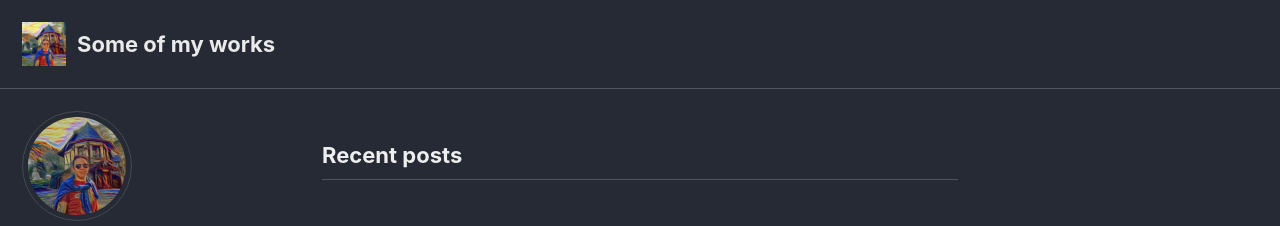
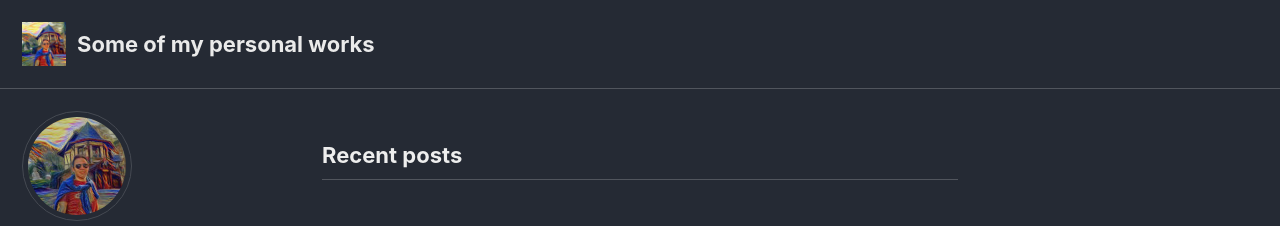
Before and after one commit to jahnog/jahnog.github.io, a Jekyll site: the page built from index.html, in a window 1280 px wide and 1315 px high. Shown: the top 226 px of the window. Built offline with Jekyll 4.4.1, drawn with Linux system fonts in a browser that asks for light colours; cached includes are drawn as plain includes; the list of posts is cut into pages by our own code; comment, search, counter and statistics services are not loaded.

Commit message:
updated.

```diff
--- a/_config.yml
+++ b/_config.yml
@@ -16,11 +16,11 @@ minimal_mistakes_skin    : "dark" # "default" # "air", "aqua", "contrast", "dark
 
 # Site Settings
 locale                   : "en-US"
-title                    : "Some of my works"
+title                    : "Some of my personal works"
 title_separator          : "-"
 subtitle                 : # site tagline that appears below site title in masthead
 name                     : "Javier's github Page"
-description              : "Some of my works."
+description              : "Some of my personal works."
 url                      : "https://jahnog.github.io/" # the base hostname & protocol for your site e.g. "https://mmistakes.github.io"
 baseurl                  : # the subpath of your site, e.g. "/blog"
 repository               : jahnog/jahnog.gihub.io # GitHub username/repo-name e.g. "mmistakes/minimal-mistakes"
@@ -88,7 +88,7 @@ analytics:
   #provider              : "google-gtag" # false (default), "google", "google-universal", "google-gtag", "custom"
   provider               : "custom" # false (default), "google", "google-universal", "google-gtag", "custom"
   google:
-    tracking_id          : "G-C6611CGT5F"
+    tracking_id          : #
     anonymize_ip         : # true, false (default)
 
 
```
Also changed, not shown: Gemfile.lock, 1 other file.
